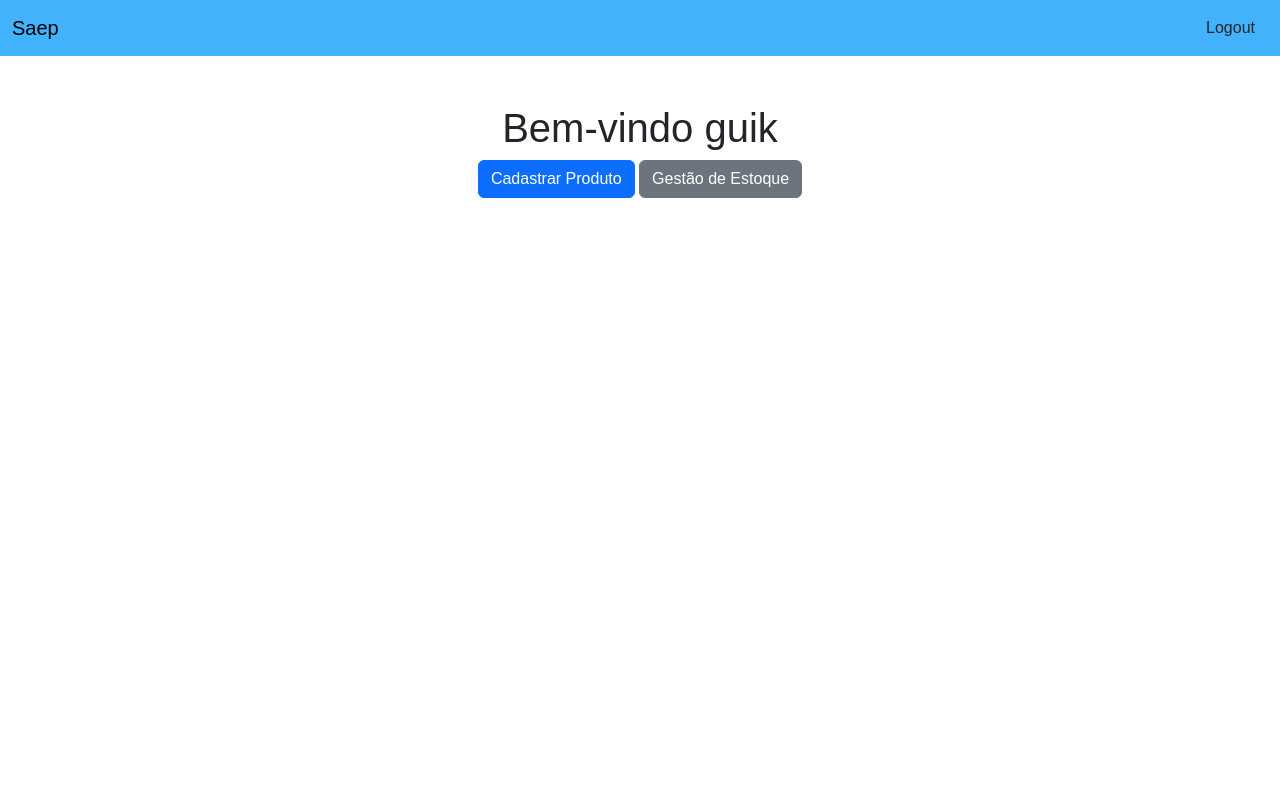
After one commit to GuilhermeFusuma/Sist_gestao_stoque-simulado, a Django app: page /pagina_inicial in a window 1280 px wide. The commit adds this page. Run offline with Django 5.2, Linux system fonts and the light colour scheme; a user stored in the database is signed in.

Commit message:
ajustes e adicionado botão de logout

```diff
--- a/saep_simulado_estoque/estoque/templates/estoque/indexEstoque.html
+++ b/saep_simulado_estoque/estoque/templates/estoque/indexEstoque.html
@@ -0,0 +1,14 @@
+{% extends 'base.html' %}
+{% load static %}
+
+{% block content %}
+{% include 'partials/navbar.html' %}
+
+<div class="container d-flex flex-column align-items-center justify-content-center mt-5">
+    <h1>Bem-vindo {{ user.username }}</h1>
+    <div id="buttons">
+        <a href="#" class="btn btn-primary">Cadastrar Produto</a>
+        <a href="#" class="btn btn-secondary">Gestão de Estoque</a>
+    </div>
+</div>
+{% endblock %}
--- a/saep_simulado_estoque/estoque/views.py
+++ b/saep_simulado_estoque/estoque/views.py
@@ -1,5 +1,12 @@
 from django.shortcuts import render, redirect
+from django.contrib.auth.decorators import login_required
 
 # Create your views here.
 def login(request):
     return redirect('accounts/login')
+
+@login_required
+def pag_inicial(request):
+    user = request.user
+
+    return render(request, 'estoque/indexEstoque.html', {'user': user})
--- a/saep_simulado_estoque/saep_simulado_estoque/settings.py
+++ b/saep_simulado_estoque/saep_simulado_estoque/settings.py
@@ -71,8 +71,8 @@ TEMPLATES = [
 STATIC_URL = '/static/'
 
 #TODO: adicionar rota de login
-LOGIN_REDIRECT_URL = '/tela_inicial'
-LOGOUT_REDIRECT_URL = ''
+LOGIN_REDIRECT_URL = '/pagina_inicial'
+LOGOUT_REDIRECT_URL = '/'
 
 STATICFILES_DIRS = [
     BASE_DIR / "saep_simulado_estoque" / "static",
--- /dev/null
+++ b/saep_simulado_estoque/saep_simulado_estoque/static/css/styles.css
@@ -0,0 +1,12 @@
+html,
+body {
+    height: 100%;
+    margin: 0;
+    font-family: Arial, sans-serif;
+}
+
+nav {
+    background-color: #43b2fc;
+    padding: 10px;
+    color: white;
+}
--- a/saep_simulado_estoque/saep_simulado_estoque/templates/base.html
+++ b/saep_simulado_estoque/saep_simulado_estoque/templates/base.html
@@ -1,14 +1,20 @@
 <!DOCTYPE html>
 <html lang="en">
 <head>
+    {% load static %}
     <meta charset="UTF-8">
     <meta name="viewport" content="width=device-width, initial-scale=1.0">
+    <link href="https://cdn.jsdelivr.net/npm/bootstrap@5.3.8/dist/css/bootstrap.min.css" rel="stylesheet" integrity="sha384-sRIl4kxILFvY47J16cr9ZwB07vP4J8+LH7qKQnuqkuIAvNWLzeN8tE5YBujZqJLB" crossorigin="anonymous">
+    <script src="https://cdn.jsdelivr.net/npm/bootstrap@5.3.8/dist/js/bootstrap.bundle.min.js" integrity="sha384-FKyoEForCGlyvwx9Hj09JcYn3nv7wiPVlz7YYwJrWVcXK/BmnVDxM+D2scQbITxI" crossorigin="anonymous"></script>
+    <link rel="stylesheet" href="{% static 'css/styles.css' %}">
     <title>Saep</title>
 </head>
 <body>
 
-    {% block content %}
-    {% endblock %}
+    <main class="min-vh-100">
+        {% block content %}
+        {% endblock %}
+    </main>
 
 </body>
 </html>
--- /dev/null
+++ b/saep_simulado_estoque/saep_simulado_estoque/templates/partials/navbar.html
@@ -0,0 +1,10 @@
+{% load static %}
+<nav class="navbar">
+    <div class="container-fluid">
+        <a class="navbar-brand" href="#">Saep</a>
+        <form action="{% url 'logout' %}" method="post">
+            {% csrf_token %}
+            <button type="submit" class="btn">Logout</button>
+        </form>
+    </div>
+</nav>
--- a/saep_simulado_estoque/saep_simulado_estoque/templates/registration/login.html
+++ b/saep_simulado_estoque/saep_simulado_estoque/templates/registration/login.html
@@ -8,6 +8,6 @@
     {% endif %}
     {% csrf_token %}
     {{ form.as_p }}
-    <button type="submit">Login</button>
+    <button type="submit" class="btn btn-primary">Login</button>
 </form>
 {% endblock %}
--- a/saep_simulado_estoque/saep_simulado_estoque/urls.py
+++ b/saep_simulado_estoque/saep_simulado_estoque/urls.py
@@ -23,4 +23,5 @@ urlpatterns = [
     path("admin/", admin.site.urls),
     path("accounts/", include("django.contrib.auth.urls")),
     path("", views.login, name="index"),
+    path("pagina_inicial", views.pag_inicial, name="pagina-inicial"),
 ]
```
Also changed, not shown: saep_simulado_estoque/db.sqlite3.
